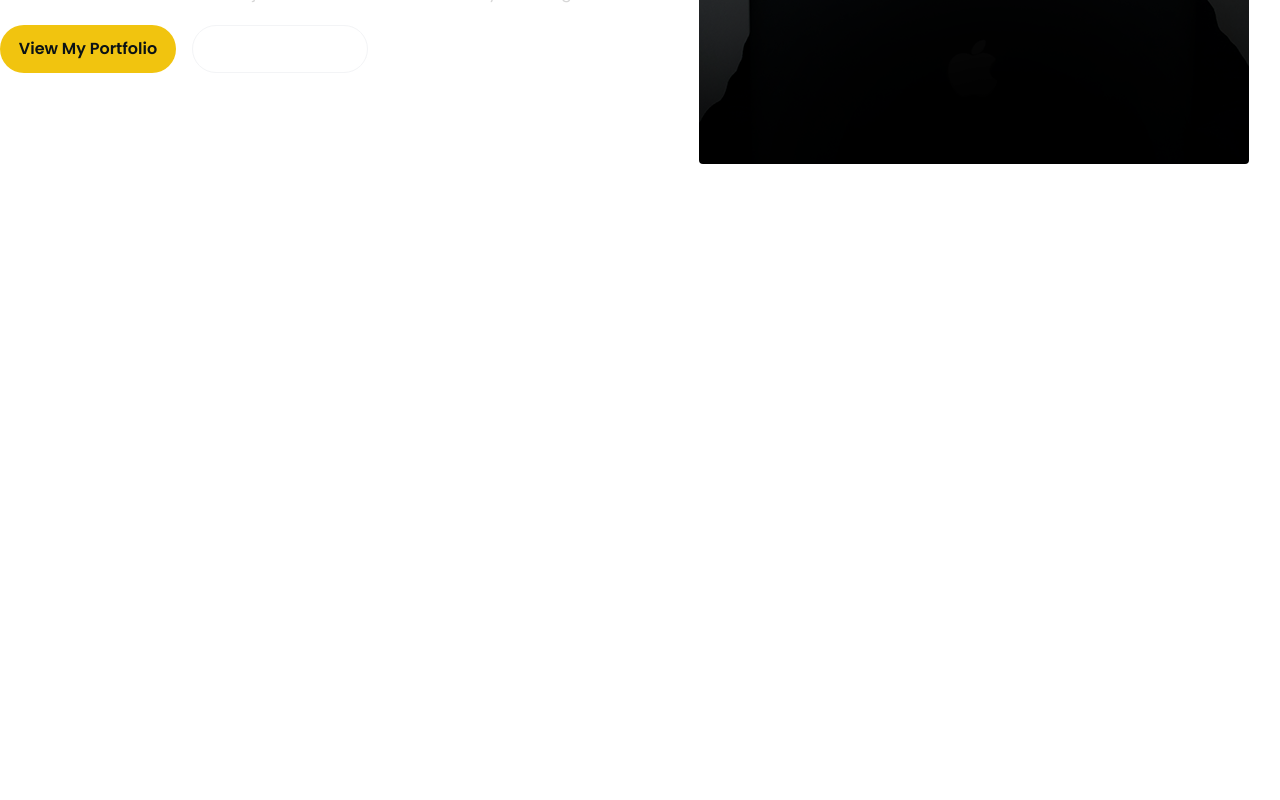
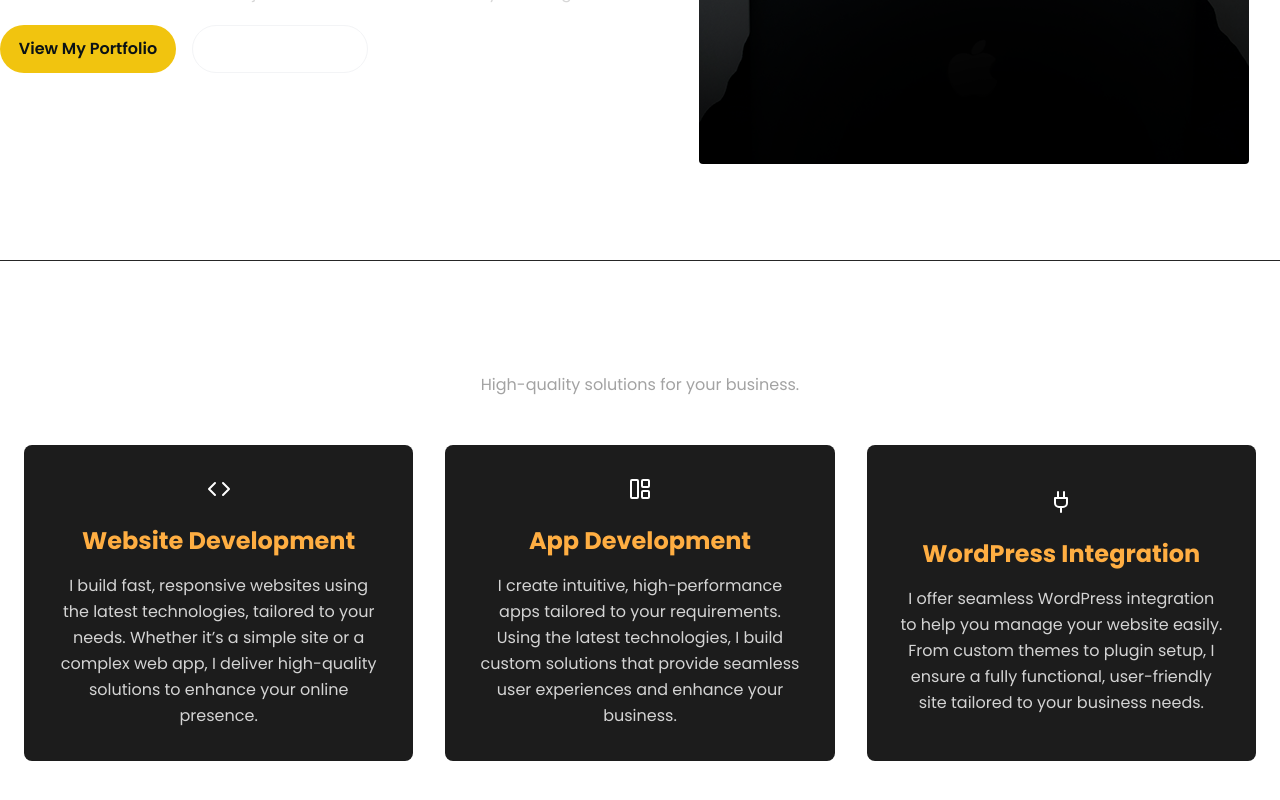
Before and after one commit to codespranav/pranavdev.in, a Next.js app: page / in a window 1280 px wide. Shown: the part 490-1290 px from the top of the page. Before the commit the page ends 800 px from the top, so only its background shows below. Built offline with nearby package versions, Linux system fonts and the light colour scheme.

Commit message:
create hero section

```diff
--- a/src/app/(home)/components/Hero.tsx
+++ b/src/app/(home)/components/Hero.tsx
@@ -5,7 +5,7 @@ import profilePic from '../../../assets/pranav_Dev.png'
 const Hero = () => {
   return (
     <section className='px-4 md:px-0'>
-      <div className='max-w-7xl mx-auto grid md:grid-cols-2 grid-cols-1 items-center justify-items-center gap-14'>
+      <div className='max-w-7xl mx-auto grid md:grid-cols-2 grid-cols-1 items-center justify-items-center gap-14 border-b border-neutral-800 pb-24'>
         <div className="welcometext ">
           <h1 className='text-4xl leading-tight text-heading'>Hii! I'm Pranav <br /><span className='text-white'>Freealance Web Developer</span> <br /><span className='text-white'>based in India.</span></h1>
           <p className='text-md mt-5 text-balance leading-normal text-paraColour'>I’m a passionate web developer with a deep expertise in building modern, responsive websites using the MERN stack. With a focus on creating user-friendly and engaging web experiences, I help businesses and individuals bring their ideas to life through clean and efficient code. Whether it's developing a static website or building a complex web application, I strive to deliver solutions that are not just functional but also visually stunning.</p>
--- /dev/null
+++ b/src/app/(home)/components/Services.tsx
@@ -0,0 +1,66 @@
+"use client"
+import { Code, LayoutPanelLeft, Plug } from 'lucide-react';
+import React from 'react';
+import { motion } from "framer-motion"
+
+const Services = () => {
+
+// const container = (delay: number)=> ({
+//     hidden: {x: -100, opacity: 0},
+//     visible:{
+//         x: 0,
+//         opacity: 1,
+//         transition: {duration: 0.5, delay: delay}
+//     }
+// })
+  const myService = [
+    {
+      serviceName: "Website Development",
+      aboutService: "I build fast, responsive websites using the latest technologies, tailored to your needs. Whether it’s a simple site or a complex web app, I deliver high-quality solutions to enhance your online presence.",
+      icon: <Code />,
+    },
+    {
+      serviceName: "App Development",
+      aboutService: "I create intuitive, high-performance apps tailored to your requirements. Using the latest technologies, I build custom solutions that provide seamless user experiences and enhance your business.",
+      icon: <LayoutPanelLeft />,
+    },
+    {
+      serviceName: "WordPress Integration",
+      aboutService: "I offer seamless WordPress integration to help you manage your website easily. From custom themes to plugin setup, I ensure a fully functional, user-friendly site tailored to your business needs.",
+      icon: <Plug />,
+    },
+  ];
+
+  return (
+    <motion.section     whileInView={{opacity: 1, x:0}}
+    initial= {{opacity: 0, x: -100}}
+    transition={{duration: 0.5}}  className="py-16 ">
+      <div className="max-w-7xl mx-auto border-b border-neutral-800 pb-16 px-6">
+        <div className="text-center mb-12">
+          <h2 className="text-4xl font-bold text-white">My Services</h2>
+          <p className="text-neutral-400 mt-2">
+            High-quality solutions for your business.
+          </p>
+        </div>
+        <div className="grid md:grid-cols-3 grid-cols-1 gap-8">
+          {myService.map((item, index) => (
+             <div
+             key={index}
+             className="bg-[#1C1C1C] p-8 rounded-lg flex flex-col justify-center items-center transition-all transform hover:scale-105 hover:shadow-lg hover:shadow-black/50 duration-300"
+           >
+              <div className="text-5xl text-white mb-6">{item.icon}</div>
+              <h1 className="text-2xl font-bold text-heading mb-4">
+                {item.serviceName}
+              </h1>
+              <p className="text-neutral-300 text-center leading-relaxed">
+                {item.aboutService}
+              </p>
+            </div>
+          ))}
+        </div>
+      </div>
+    </motion.section>
+  );
+};
+
+export default Services;
--- a/src/app/(home)/page.tsx
+++ b/src/app/(home)/page.tsx
@@ -1,12 +1,14 @@
 import React from 'react'
 import Navbar from '../components/Navbar'
 import Hero from './components/Hero'
+import Services from './components/Services'
 
 const page = () => {
   return (
     <div>
         <Navbar/>
         <Hero/>
+        <Services/>
     </div>
   )
 }
--- a/tailwind.config.ts
+++ b/tailwind.config.ts
@@ -13,7 +13,7 @@ const config: Config = {
         foreground: "var(--foreground)",
         primary: "#fff",
         secondary: "#0B1215",
-        heading: "#F1C40F",
+        heading: "#FFAe42",
         paraColour: "#D7D7D7"
       },
       backgroundColor: {
```
Also changed, not shown: package.json (+7 -5 lines), 1 other file (tests, documents, lock files or other folders).
